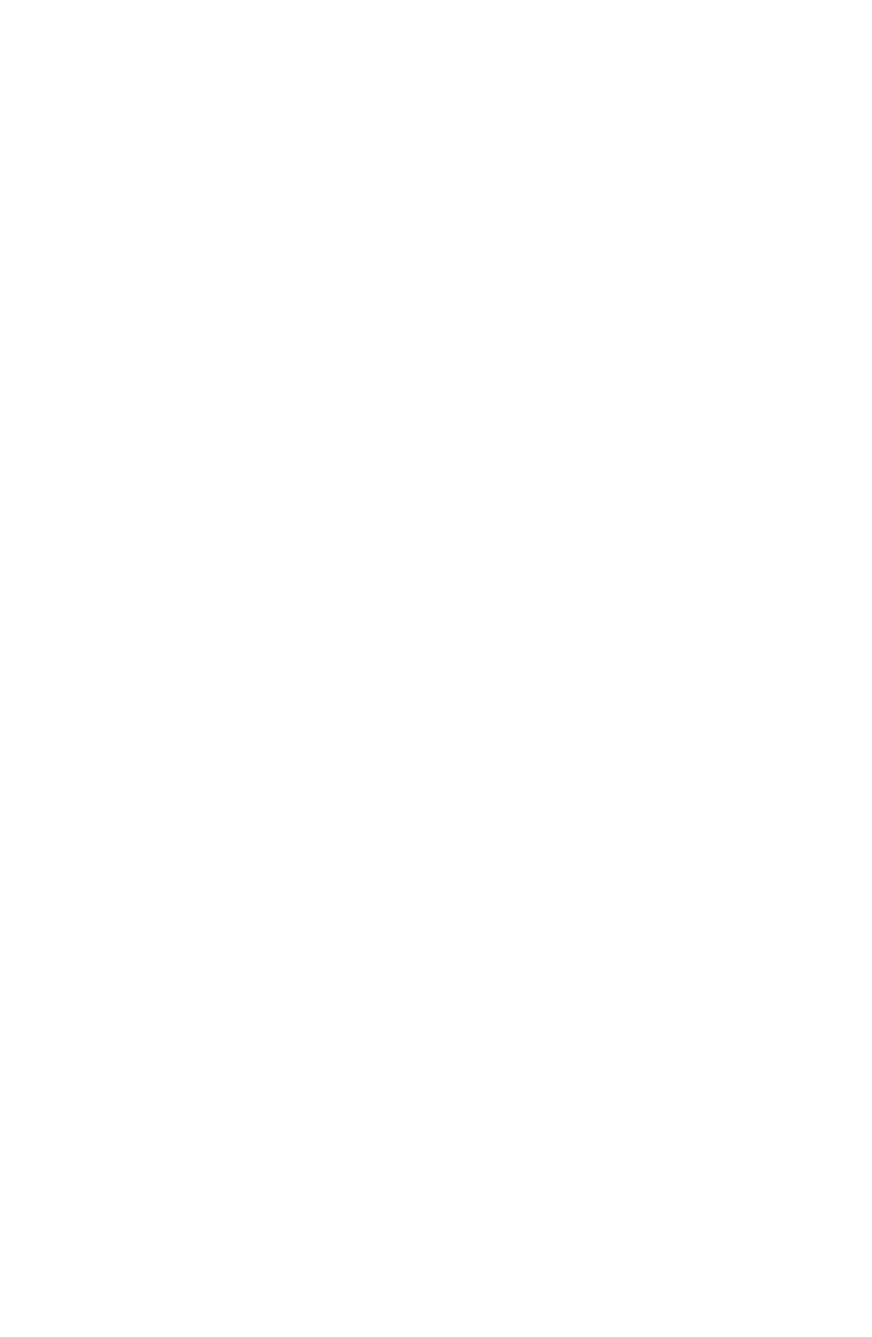
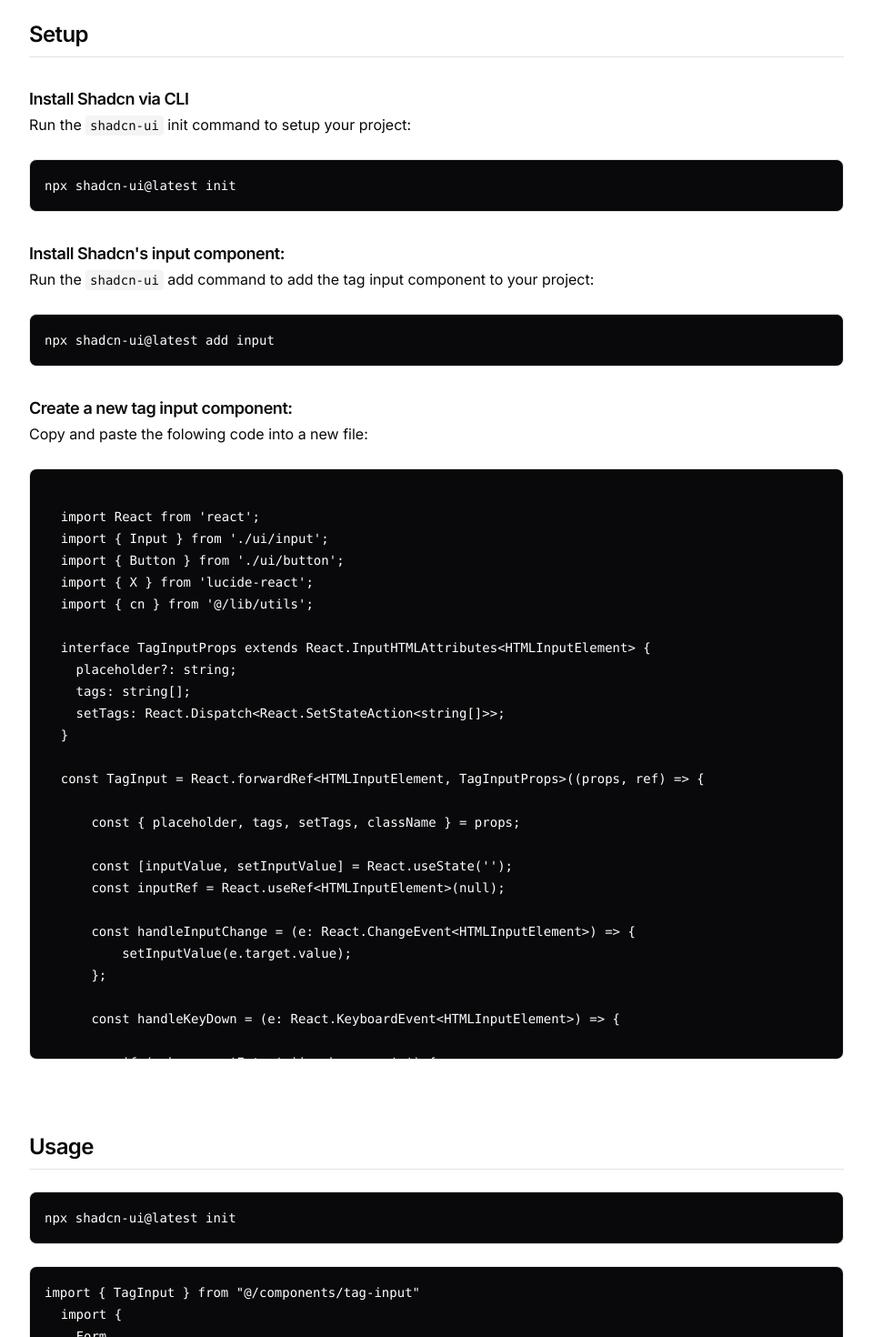
Before and after one commit to JaleelB/emblor, a Next.js app: page / in a window 1280 px wide. Shown: the part 800-2270 px from the top of the page at 91% size, without its empty margins (160-1119 px from the left). Before the commit the page ends 950 px from the top, so only its background shows below. Built offline with nearby package versions, Linux system fonts and the light colour scheme.

Commit message:
feat: installation and uusage code snppets

```diff
--- a/app/page.tsx
+++ b/app/page.tsx
@@ -42,7 +42,147 @@ export default function Home() {
     })
   }
 
+  const TagInputCodeSnippet = `
+    import React from 'react';
+    import { Input } from './ui/input';
+    import { Button } from './ui/button';
+    import { X } from 'lucide-react';
+    import { cn } from '@/lib/utils';
+
+    interface TagInputProps extends React.InputHTMLAttributes<HTMLInputElement> {
+      placeholder?: string;
+      tags: string[];
+      setTags: React.Dispatch<React.SetStateAction<string[]>>;
+    }
+
+    const TagInput = React.forwardRef<HTMLInputElement, TagInputProps>((props, ref) => {
+
+        const { placeholder, tags, setTags, className } = props;
+
+        const [inputValue, setInputValue] = React.useState('');
+        const inputRef = React.useRef<HTMLInputElement>(null);
+
+        const handleInputChange = (e: React.ChangeEvent<HTMLInputElement>) => {
+            setInputValue(e.target.value);
+        };
+
+        const handleKeyDown = (e: React.KeyboardEvent<HTMLInputElement>) => {
+
+            if (e.key === 'Enter' || e.key === ',') {
+                e.preventDefault();
+                const newTag = inputValue.trim();
+                if (newTag && !tags.includes(newTag)) {
+                    setTags([...tags, newTag]);
+                }
+                setInputValue('');
+            }
+        };
+
+        const removeTag = (tagToRemove: string) => {
+            setTags(tags.filter((tag) => tag !== tagToRemove));
+        };
+
         return (
+            <div>
+                <div className={flex flex-wrap gap-2 rounded-md}>
+                    {tags.map((tag, index) => (
+                        <span key={index} className="transition-all border bg-secondary text-secondary-foreground hover:bg-secondary/80 inline-flex h-8 items-center text-sm pl-2 rounded-md">
+                            {tag}
+                            <Button
+                                type="button"
+                                variant="ghost"
+                                onClick={() => removeTag(tag)}
+                                className={cn("py-1 px-3 h-full hover:bg-transparent")}
+                            >
+                                <X size={14} />
+                            </Button>
+                        </span>
+                    ))}
+                </div>
+                <Input
+                    ref={inputRef}
+                    type="text"
+                    placeholder={placeholder}
+                    value={inputValue}
+                    onChange={handleInputChange}
+                    onKeyDown={handleKeyDown}
+                    className={className}
+                />
+            </div>
+        );
+    });
+
+    TagInput.displayName = 'TagInput';
+
+    export { TagInput };
+  `;
+
+  const TagInputDemoSnippet = `
+    import {
+      Form,
+      FormControl,
+      FormDescription,
+      FormField,
+      FormItem,
+      FormLabel,
+      FormMessage,
+    } from "@/components/ui/form"
+    import React from 'react'
+    import { TagInput } from '@/components/tag-input'
+
+    const FormSchema = z.object({
+      topics: z.array(z.string()),
+    })
+
+    const [tags, setTags] = React.useState<string[]>([]);
+
+    const { setValue } = form;
+
+    function onSubmit(data: z.infer<typeof FormSchema>) {
+      toast({
+        title: "You submitted the following values:",
+        description: (
+          <pre className="mt-2 w-[340px] rounded-md bg-slate-950 p-4">
+            <code className="text-white">{JSON.stringify(data, null, 2)}</code>
+          </pre>
+        ),
+      })
+    }
+
+    <Form {...form}>
+      <form onSubmit={form.handleSubmit(onSubmit)} className="space-y-8">
+        <FormField
+          control={form.control}
+          name="topics"
+          render={({ field }) => (
+            <FormItem>
+              <FormLabel>Topics</FormLabel>
+              <FormControl>
+                <TagInput
+                  {...field}
+                  placeholder="Enter a topic"
+                  tags={tags}
+                  className='sm:min-w-[450px]'
+                  setTags={(newTags) => {
+                    setTags(newTags);
+                    setValue("topics", newTags as [string, ...string[]]);
+                  }}
+                />
+              </FormControl>
+              <FormDescription>
+                These are the topics that you&apos;re interested in.
+              </FormDescription>
+              <FormMessage />
+            </FormItem>
+          )}
+        />
+        <Button type="submit">Submit</Button>
+      </form>
+    </Form>
+  `;
+
+  return (
+    <>
       <main className="container flex min-h-screen flex-col items-center justify-between py-40 px-4 scroll-smooth">
         <section className="z-10 max-w-4xl w-full flex flex-col items-center text-center gap-5">
           <h1 className='scroll-m-20 text-4xl font-bold tracking-tight'>Shadcn Tag Input</h1>
@@ -100,6 +240,104 @@ export default function Home() {
           </div>
         </section>
 
+        <section className="max-w-4xl w-full py-8">
+          <h2 className='font-heading mt-12 scroll-m-20 border-b pb-2 text-2xl font-semibold tracking-tight first:mt-0'>Setup</h2>
+          <div>
+            <h3 className='font-heading mt-8 scroll-m-20 text-lg font-semibold tracking-tight'>Install Shadcn via CLI</h3>
+            <p className="leading-7 [&amp;:not(:first-child)]:mt-6 text-normal">
+              Run the <code className="relative rounded bg-muted px-[0.3rem] py-[0.2rem] font-mono text-sm">shadcn-ui</code> init command to setup your project:
+            </p>
+            <div data-rehype-pretty-code-fragment="">
+              <pre className="mb-4 mt-6 max-h-[650px] overflow-x-auto rounded-lg border bg-zinc-950 py-4 dark:bg-zinc-900">
+                <code className="relative rounded bg-transparent text-white py-[0.2rem] font-mono text-sm px-4">
+                  npx shadcn-ui@latest init
+                </code>
+              </pre>
+            </div>
+          </div>
+          <div>
+            <h3 className='font-heading mt-8 scroll-m-20 text-lg font-semibold tracking-tight'>
+              Install Shadcn&apos;s input component:
+            </h3>
+            <p className="leading-7 [&amp;:not(:first-child)]:mt-6 text-normal">
+              Run the <code className="relative rounded bg-muted px-[0.3rem] py-[0.2rem] font-mono text-sm">shadcn-ui</code> add command to add the tag input component to your project:
+            </p>
+            <div data-rehype-pretty-code-fragment="">
+              <pre className="mb-4 mt-6 max-h-[650px] overflow-x-auto rounded-lg border bg-zinc-950 py-4 dark:bg-zinc-900">
+                <code className="relative rounded bg-transparent text-white py-[0.2rem] font-mono text-sm px-4">
+                  npx shadcn-ui@latest add input
+                </code>
+              </pre>
+            </div>
+          </div>
+          <div>
+            <h3 className='font-heading mt-8 scroll-m-20 text-lg font-semibold tracking-tight'>
+              Create a new tag input component:
+            </h3>
+            <p className="leading-7 [&amp;:not(:first-child)]:mt-6 text-normal">
+              Copy and paste the folowing code into a new file:
+            </p>
+            <div data-rehype-pretty-code-fragment="">
+              <pre className="mb-4 mt-6 max-h-[650px] overflow-x-auto rounded-lg border bg-zinc-950 py-4 dark:bg-zinc-900">
+                <code
+                  className="relative rounded bg-transparent text-white py-[0.2rem] max-h-[400px] overscroll-y-auto font-mono text-sm px-4"
+                >
+                  {TagInputCodeSnippet.split('\n').map((line, index) => (
+                    <React.Fragment key={index}>
+                      {line}
+                      <br />
+                    </React.Fragment>
+                  ))}
+                </code>
+              </pre>
+            </div>
+          </div>
+        </section>
+
+        <section className="max-w-4xl w-full py-8">
+          <h2 className='font-heading mt-12 scroll-m-20 border-b pb-2 text-2xl font-semibold tracking-tight first:mt-0'>Usage</h2>
+          <div>
+            <div data-rehype-pretty-code-fragment="">
+              <pre className="mb-4 mt-6 max-h-[650px] overflow-x-auto rounded-lg border bg-zinc-950 py-4 dark:bg-zinc-900">
+                <code className="relative rounded bg-transparent text-white py-[0.2rem] font-mono text-sm px-4">
+                  npx shadcn-ui@latest init
+                </code>
+              </pre>
+            </div>
+            <div data-rehype-pretty-code-fragment="">
+              <pre className="mb-4 mt-6 max-h-[650px] overflow-x-auto rounded-lg border bg-zinc-950 py-4 dark:bg-zinc-900">
+                <code className="relative rounded bg-transparent text-white py-[0.2rem] font-mono text-sm px-4">
+                { `import { TagInput } from "@/components/tag-input"`}
+                </code>
+                <code className="relative rounded bg-transparent text-white py-[0.2rem] font-mono text-sm px-4 max-h-[350px]">
+                {TagInputDemoSnippet.split('\n').map((line, index) => (
+                    <React.Fragment key={index}>
+                      {line}
+                      <br />
+                    </React.Fragment>
+                  ))}
+                </code>
+              </pre>
+            </div>
+          </div>
+        </section>
       </main>
+      <footer className='py-6 md:px-8 md:py-0 border-t'>
+        <div className="container max-w-4xl flex flex-col items-center justify-between gap-4 md:h-24 md:flex-row">
+          <p className="text-center text-sm leading-loose text-muted-foreground md:text-left">
+            Built by{" "}
+            <a
+              href={"https://twitter.com/jal_eelll"}
+              target="_blank"
+              rel="noreferrer"
+              className="font-medium underline underline-offset-4"
+            >
+              Jaleel Bennett
+            </a>
+            .
+          </p>
+        </div>
+      </footer>
+    </>
   )
 }
```
Lines whose indentation alone changed are shown as unchanged.
